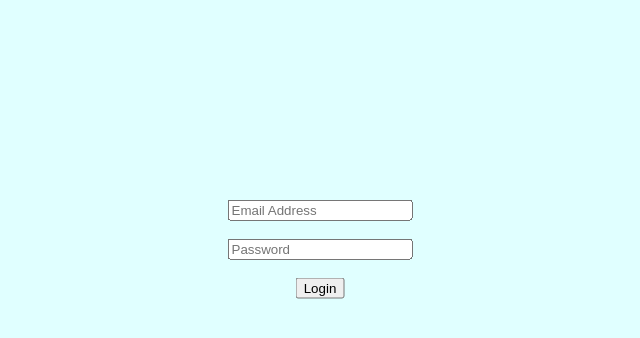
After one commit to SherpadNdabambi/my-timer, a PHP site: page /login.php in a window 1280 px wide. The commit adds this page. Shown: the part 151-489 px from the top of the page, without its empty margins (320-960 px from the left). Run offline with PHP 8.4, Linux system fonts and the light colour scheme.

Commit message:
Changed login page

```diff
--- a/index.php
+++ b/index.php
@@ -2,9 +2,9 @@
 
 session_start();
 
-if(!$_SESSION["userID"]) header("location: login.html");
+if(!$_SESSION["userID"]) header("location: login.php");
 
-//create connection database
+//create connection to database
 $sqlConnection = new mysqli("localhost", "root", "root", "my_timer") or die("Connection failed: " .$sqlConnection->connect_error);
 
 //get username from database
@@ -19,7 +19,7 @@ if(isset($_POST["logoutButton"])) logout();
 
 function logout(){
 	$_SESSION["userID"] = null;
-	header("location: login.html");
+	header("location: login.php");
 }
 
 ?>
--- /dev/null
+++ b/login.php
@@ -0,0 +1,49 @@
+<!DOCTYPE html>
+
+<html>
+
+<head>
+
+	<title>Login to My Timer</title>
+
+	<link rel="stylesheet" type="text/css" href="files/styles/styles.css">
+
+</head>
+
+<body class="container">
+
+	<form class="centered" method="post">
+
+		<input name="email" placeholder="Email Address"><br><br>
+		<input type="password" name="password" placeholder="Password"><br><br>
+		<?php
+			if(isset($_POST["submitButton"])){
+				$sqlConnection = new mysqli("localhost", "root", "root", "my_timer") or die("Connection failed: " .$sqlConnection->connect_error);
+
+				$email = $_POST["email"];
+				$password = $_POST["password"];
+				$email = stripslashes($email);
+				$password = stripslashes($password);
+
+				$select_user_query = "select * from user where email = '$email' and password = '$password'";
+				$result = $sqlConnection->query($select_user_query);
+
+				if ($result->num_rows == 1){
+					$select_userID_query = "select id from user where email = '$email' and password = '$password'";
+					$result = $sqlConnection->query($select_userID_query);
+					session_start();
+					$_SESSION["userID"] = $result->fetch_assoc()["id"];
+					header("location: index.php");
+				}
+				else{
+					echo "<span style='color: red'> Invalid email address and/or password. </span><br><br>";
+				}
+			}
+		?>
+		<input type="submit" name="submitButton" value="Login">
+
+	</form>
+
+</body>
+
+</html>
```
Also changed, not shown: files/scripts/login.php (deleted, +0 -25 lines), login.html (deleted, +0 -25 lines).
